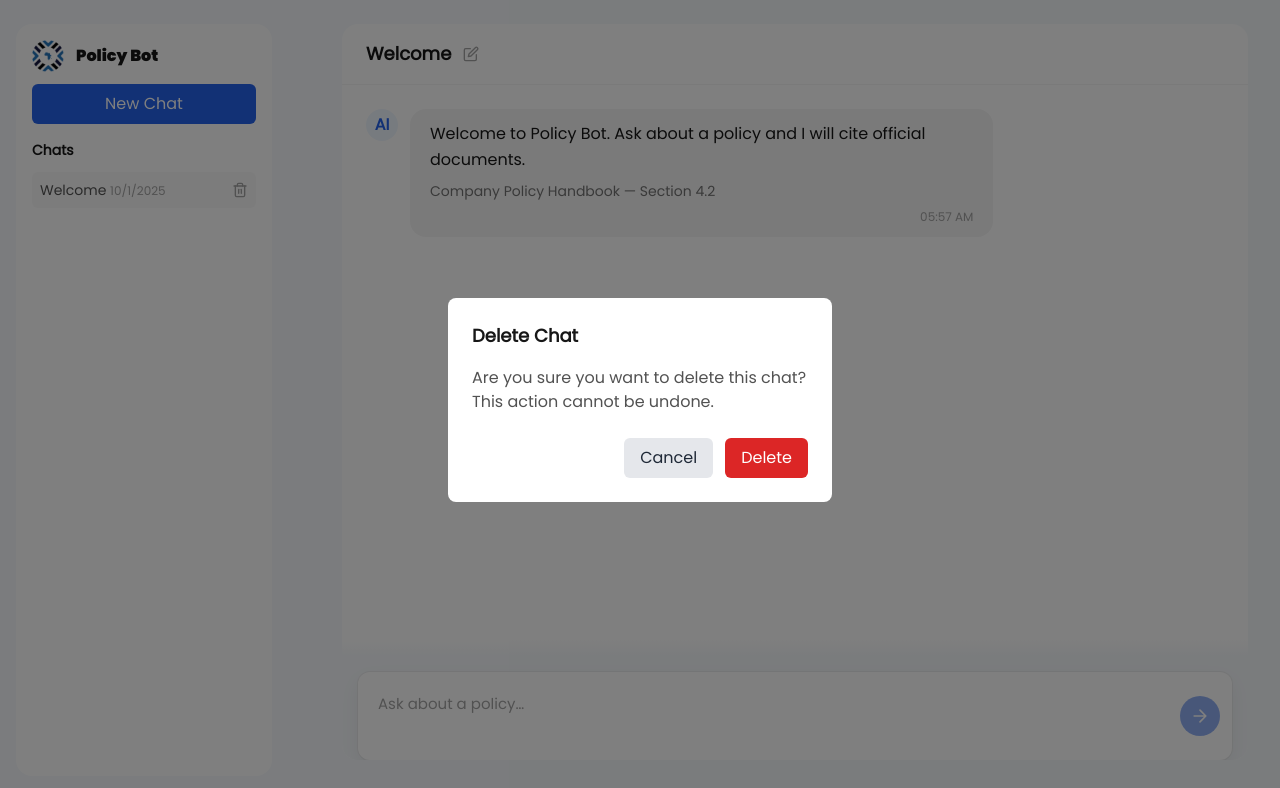
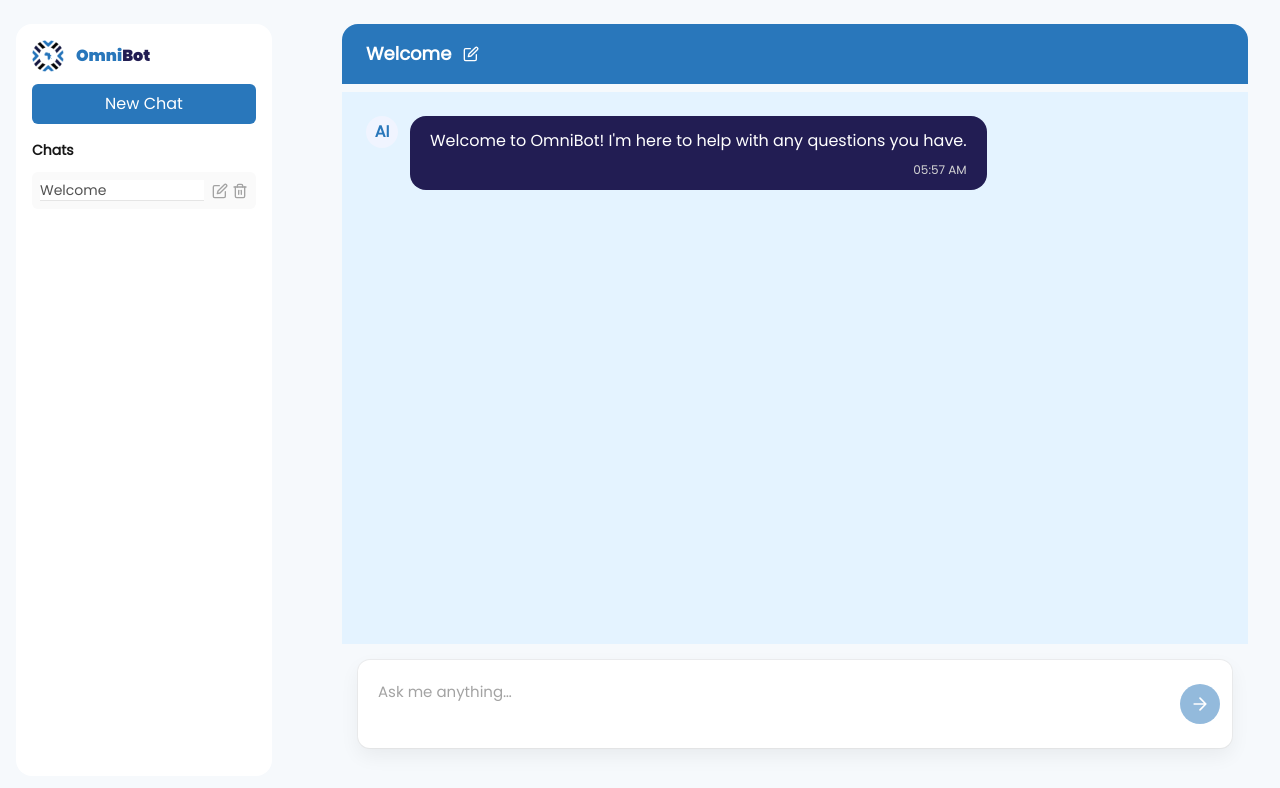
Before and after one commit to L-Ayim/PolicyBot, a React (Vite) app in the folder policybot-web/: page / in a window 1280 px wide. Both pictures are taken after a click on the button 240 px from the left and 190 px from the top of the page. Shown: the top 788 px of the page. Built offline with nearby package versions, Linux system fonts and the light colour scheme.

Commit message:
Update title and welcome message in Chat component; enhance UI elements for OmniBot branding

```diff
--- a/policybot-web/index.html
+++ b/policybot-web/index.html
@@ -3,7 +3,7 @@
   <head>
     <meta charset="UTF-8" />
     <meta name="viewport" content="width=device-width, initial-scale=1.0" />
-    <title>Policy Bot</title>
+    <title>OmniBot</title>
   </head>
   <body>
     <div id="root"></div>
--- a/policybot-web/src/pages/Chat.tsx
+++ b/policybot-web/src/pages/Chat.tsx
@@ -31,7 +31,7 @@ export default function Chat() {
           ];
         }
       }
-    } catch (e) {}
+    } catch {}
     const seed: Session = {
       id: uuidv4(),
       title: "Welcome",
@@ -40,11 +40,7 @@ export default function Chat() {
         {
           id: uuidv4(),
           role: "assistant",
-          content:
-            "Welcome to Policy Bot. Ask about a policy and I will cite official documents.",
-          citations: [
-            { title: "Company Policy Handbook", sectionOrPage: "Section 4.2" },
-          ],
+          content: "Welcome to OmniBot! I'm here to help with any questions you have.",
           createdAt: Date.now(),
         },
       ],
@@ -68,7 +64,7 @@ export default function Chat() {
         if (Array.isArray(parsed.sessions) && parsed.sessions.length > 0)
           return parsed.sessions[0].id;
       }
-    } catch (e) {}
+    } catch {}
     return null;
   });
 
@@ -83,6 +79,8 @@ export default function Chat() {
   const [titleDraft, setTitleDraft] = useState("");
   const [showDeleteModal, setShowDeleteModal] = useState(false);
   const [sessionToDelete, setSessionToDelete] = useState<string | null>(null);
+  const [editingSessionId, setEditingSessionId] = useState<string | null>(null);
+  const [sidebarTitleDraft, setSidebarTitleDraft] = useState("");
   const listRef = useRef<HTMLDivElement | null>(null);
   const taRef = useRef<HTMLTextAreaElement | null>(null);
 
@@ -132,7 +130,7 @@ export default function Chat() {
         activeSessionId,
       };
       localStorage.setItem(STORAGE_KEY, JSON.stringify(persist));
-    } catch (e) {}
+    } catch {}
   }, [sessions, activeSessionId]);
 
   useEffect(() => {
@@ -141,24 +139,120 @@ export default function Chat() {
   }, [sessions, activeSessionId]);
 
   function sendMessage() {
-    if (!input.trim() || isSending) return;
-    if (!activeSessionId) return;
+    if (!input.trim() || isSending || !activeSessionId) return;
+
     setIsSending(true);
+
     const userMsg: ChatMessage = {
       id: uuidv4(),
       role: "user",
       content: input.trim(),
       createdAt: Date.now(),
     };
+
+    const active = sessions.find((s) => s.id === activeSessionId);
+    if (!active) {
+      setIsSending(false);
+      return;
+    }
+
+    const nextMessages = [...active.messages, userMsg];
+    const nextSessions = sessions.map((s) =>
+      s.id === activeSessionId ? { ...s, messages: nextMessages } : s
+    );
+
+    setSessions(nextSessions);
+    setInput("");
+
+    const messages = [
+      { role: "system", content: "You are OmniBot, a helpful assistant." },
+      ...nextMessages.slice(-10).map((m) => ({
+        role: m.role,
+        content: m.content,
+      })),
+    ];
+
+    fetch("http://localhost:11434/api/chat", {
+      method: "POST",
+      headers: { "Content-Type": "application/json" },
+      body: JSON.stringify({
+        model: "llama3.2:1b",
+        messages,
+        stream: true,
+      }),
+    })
+      .then(async (res) => {
+        const reader = res.body!.getReader();
+        const decoder = new TextDecoder();
+        let accumulated = "";
+        const reply: ChatMessage = {
+          id: uuidv4(),
+          role: "assistant",
+          content: "",
+          createdAt: Date.now(),
+        };
         setSessions((prev) =>
           prev.map((s) =>
             s.id === activeSessionId
-          ? { ...s, messages: [...s.messages, userMsg] }
+              ? { ...s, messages: [...s.messages, reply] }
               : s
           )
         );
-    setInput("");
-    setTimeout(() => {
+        try {
+          while (true) {
+            const { done, value } = await reader.read();
+            if (done) break;
+            const chunk = decoder.decode(value, { stream: true });
+            const lines = chunk.split("\n");
+            for (const line of lines) {
+              if (line.trim()) {
+                try {
+                  const data = JSON.parse(line);
+                  if (data.message?.content) {
+                    accumulated += data.message.content;
+                    setSessions((prev) =>
+                      prev.map((s) =>
+                        s.id === activeSessionId
+                          ? {
+                              ...s,
+                              messages: s.messages.map((m) =>
+                                m.id === reply.id
+                                  ? { ...m, content: accumulated }
+                                  : m
+                              ),
+                            }
+                          : s
+                      )
+                    );
+                  }
+                } catch {
+                  // ignore partial JSON
+                }
+              }
+            }
+          }
+        } catch (err) {
+          console.error("Streaming error:", err);
+          setSessions((prev) =>
+            prev.map((s) =>
+              s.id === activeSessionId
+                ? {
+                    ...s,
+                    messages: s.messages.map((m) =>
+                      m.id === reply.id
+                        ? { ...m, content: `Echo: ${userMsg.content}` }
+                        : m
+                    ),
+                  }
+                : s
+            )
+          );
+        } finally {
+          setIsSending(false);
+        }
+      })
+      .catch((err) => {
+        console.error("Ollama error:", err);
         const reply: ChatMessage = {
           id: uuidv4(),
           role: "assistant",
@@ -173,7 +267,7 @@ export default function Chat() {
           )
         );
         setIsSending(false);
-    }, 450);
+      });
   }
 
   function newChat() {
@@ -197,7 +291,7 @@ export default function Chat() {
 
   return (
     <div className="min-h-screen bg-[#f6f9fc] text-neutral-900">
-      <main className="pt-6 container mx-auto px-4 sm:px-6 lg:px-8 overflow-hidden">
+      <main className="pt-6 pb-6 container mx-auto px-4 sm:px-6 lg:px-8">
         <div className="grid grid-cols-1 lg:grid-cols-12 gap-6">
           {/* Sidebar */}
           <aside className="hidden lg:block fixed left-4 top-6 w-64 h-[calc(100vh-3rem)]">
@@ -209,11 +303,14 @@ export default function Chat() {
                     alt="Omni"
                     className="w-8 h-8"
                   />
-                  <div className="omni-title">Policy Bot</div>
+                  <div className="omni-title">
+                    <span style={{ color: "#2977BB" }}>Omni</span>
+                    <span style={{ color: "#221D53" }}>Bot</span>
+                  </div>
                 </div>
                 <button
                   onClick={newChat}
-                  className="mt-3 w-full bg-blue-600 text-white py-2 rounded-md focus:outline-none focus-visible:ring-2 focus-visible:ring-blue-500"
+                  className="mt-3 w-full bg-[#2977BB] text-white py-2 rounded-md focus:outline-none focus-visible:ring-2 focus-visible:ring-[#2977BB]"
                 >
                   New Chat
                 </button>
@@ -228,8 +325,48 @@ export default function Chat() {
                         s.id === activeSessionId ? "bg-neutral-50" : ""
                       }`}
                     >
+                      <div className="flex-1 min-w-0">
+                        {editingSessionId === s.id ? (
+                          <input
+                            value={sidebarTitleDraft}
+                            onChange={(e) =>
+                              setSidebarTitleDraft(e.target.value)
+                            }
+                            onBlur={() => {
+                              setSessions((prev) =>
+                                prev.map((sess) =>
+                                  sess.id === s.id
+                                    ? {
+                                        ...sess,
+                                        title: sidebarTitleDraft || "New chat",
+                                      }
+                                    : sess
+                                )
+                              );
+                              setEditingSessionId(null);
+                            }}
+                            onKeyDown={(e) => {
+                              if (e.key === "Enter") {
+                                setSessions((prev) =>
+                                  prev.map((sess) =>
+                                    sess.id === s.id
+                                      ? {
+                                          ...sess,
+                                          title:
+                                            sidebarTitleDraft || "New chat",
+                                        }
+                                      : sess
+                                  )
+                                );
+                                setEditingSessionId(null);
+                              }
+                            }}
+                            className="border-b border-neutral-200 text-sm focus:outline-none w-full"
+                            onClick={(e) => e.stopPropagation()}
+                          />
+                        ) : (
                           <button
-                        className="text-left w-full text-sm"
+                            className="text-left w-full text-sm truncate"
                             onClick={() => setActiveSessionId(s.id)}
                           >
                             {s.title}{" "}
@@ -237,17 +374,32 @@ export default function Chat() {
                               {new Date(s.createdAt).toLocaleDateString()}
                             </span>
                           </button>
+                        )}
+                      </div>
+                      <div className="flex items-center gap-1 ml-2">
+                        <button
+                          onClick={(e) => {
+                            e.stopPropagation();
+                            setEditingSessionId(s.id);
+                            setSidebarTitleDraft(s.title);
+                          }}
+                          className="shrink-0 text-neutral-400 hover:text-[#2977BB] focus:outline-none"
+                          aria-label={`Edit ${s.title}`}
+                        >
+                          <Edit size={16} />
+                        </button>
                         <button
                           onClick={(e) => {
                             e.stopPropagation();
                             setSessionToDelete(s.id);
                             setShowDeleteModal(true);
                           }}
-                        className="ml-2 shrink-0 text-neutral-400 hover:text-red-600 focus:outline-none"
+                          className="shrink-0 text-neutral-400 hover:text-red-600 focus:outline-none"
                           aria-label={`Delete ${s.title}`}
                         >
                           <Trash2 size={16} />
                         </button>
+                      </div>
                     </div>
                   ))}
                 </div>
@@ -257,10 +409,8 @@ export default function Chat() {
 
           {/* Chat */}
           <section className="lg:col-span-9 lg:col-start-4">
-            <div className="bg-white rounded-2xl h-[calc(100vh-4rem)] grid grid-rows-[auto,1fr,auto] overflow-hidden">
             {/* Header */}
-              <div className="px-6 py-4 border-b border-neutral-100 flex items-center justify-between">
-                <div>
+            <div className="bg-[#2977BB] text-white rounded-t-2xl px-6 py-4 flex items-center justify-between mb-2">
               <div className="flex items-center gap-3">
                 {editingTitle ? (
                   <input
@@ -292,26 +442,34 @@ export default function Chat() {
                   />
                 ) : (
                   <div className="text-lg font-semibold">
-                        {sessions.find((s) => s.id === activeSessionId)
-                          ?.title ?? "Live Chat"}
+                    {sessions.find((s) => s.id === activeSessionId)?.title ??
+                      "Live Chat"}
                   </div>
                 )}
                 <button
                   onClick={() => setEditingTitle((v) => !v)}
-                      className="text-neutral-400 hover:text-neutral-600 focus:outline-none"
+                  className="text-white hover:text-neutral-200 focus:outline-none"
                   aria-label="Edit session title"
                 >
                   <Edit size={16} />
                 </button>
               </div>
             </div>
-              </div>
 
-              {/* Messages (safe padding + subtle bottom fade) */}
+            {/* Chat area */}
+            <div className="bg-[#E4F3FF] rounded-b-2xl h-[calc(100vh-8rem)] grid grid-rows-[1fr,auto] mb-2">
+              {/* Messages */}
               <div
-                className="relative overflow-y-auto p-6 pb-28 overscroll-contain"
+                className="relative overflow-y-auto p-6 pb-32 overscroll-contain"
                 ref={listRef}
                 aria-live="polite"
+                // OPTIONAL masked fade (keeps content interactive):
+                // style={{
+                //   WebkitMaskImage:
+                //     "linear-gradient(to bottom, black 85%, transparent 100%)",
+                //   maskImage:
+                //     "linear-gradient(to bottom, black 85%, transparent 100%)",
+                // }}
               >
                 <div className="space-y-6">
                   {(() => {
@@ -330,7 +488,7 @@ export default function Chat() {
                       >
                         {m.role === "assistant" && (
                           <div className="flex items-start mr-3">
-                            <div className="w-8 h-8 rounded-full bg-blue-50 flex items-center justify-center text-blue-600 font-semibold">
+                            <div className="w-8 h-8 rounded-full bg-[#f0f4ff] flex items-center justify-center text-[#2977BB] font-semibold">
                               AI
                             </div>
                           </div>
@@ -338,14 +496,14 @@ export default function Chat() {
                         <div
                           className={`${
                             m.role === "assistant"
-                              ? "bg-neutral-100 text-neutral-900"
-                              : "bg-blue-600 text-white"
+                              ? "bg-[#221D53] text-white"
+                              : "bg-[#2977BB] text-white"
                           } px-5 py-3 rounded-2xl break-words leading-relaxed`}
                           style={{ maxWidth: "68%" }}
                         >
                           <div className="whitespace-pre-wrap">{m.content}</div>
                           {m.role === "assistant" && (m as any).citations && (
-                            <div className="mt-2 text-sm text-neutral-500">
+                            <div className="mt-2 text-sm text-neutral-300">
                               {(m as any).citations.map((c: any, i: number) => (
                                 <div key={i}>
                                   {c.title} — {c.sectionOrPage}
@@ -353,7 +511,7 @@ export default function Chat() {
                               ))}
                             </div>
                           )}
-                          <div className="text-xs text-neutral-400 mt-2 text-right">
+                          <div className={`text-xs ${m.role === "assistant" ? "text-neutral-300" : "text-neutral-200"} mt-2 text-right`}>
                             {new Date(messagesTimestamp(m)).toLocaleTimeString(
                               [],
                               { hour: "2-digit", minute: "2-digit" }
@@ -362,7 +520,7 @@ export default function Chat() {
                         </div>
                         {m.role === "user" && (
                           <div className="flex items-start ml-3">
-                            <div className="w-8 h-8 rounded-full bg-blue-600 text-white flex items-center justify-center font-semibold">
+                            <div className="w-8 h-8 rounded-full bg-[#2977BB] text-white flex items-center justify-center font-semibold">
                               Y
                             </div>
                           </div>
@@ -371,27 +529,27 @@ export default function Chat() {
                     ));
                   })()}
                 </div>
-
-                {/* subtle seam fade */}
-                <div className="pointer-events-none absolute inset-x-0 bottom-0 h-8 bg-gradient-to-t from-[#f6f9fc] via-white to-transparent" />
+                {/* Removed the absolute white gradient overlay that caused the strip */}
               </div>
 
               {/* Composer Dock */}
-              <div className="bg-[#f6f9fc] p-4 safe-area-inset-b">
+              <div
+                className="bg-[#f6f9fc] p-4"
+                style={{ paddingBottom: "calc(1rem + env(safe-area-inset-bottom))" }}
+              >
                 <div className="max-w-4xl mx-auto">
-                  {/* Light-float pill: tiny shadow + thin ring on focus */}
                   <div
                     className="
                       relative rounded-xl bg-white
                       shadow-[0_1px_1px_rgba(0,0,0,0.04),0_8px_20px_rgba(0,0,0,0.06)]
                       ring-1 ring-neutral-200/60
-                      focus-within:ring-2 focus-within:ring-blue-500/30
+                      focus-within:ring-2 focus-within:ring-[#2977BB]/30
                     "
                   >
                     <div className="flex items-center gap-2 px-3 py-2">
                       <textarea
                         ref={taRef}
-                        aria-label="Ask about a policy"
+                        aria-label="Ask me anything"
                         className="
                           flex-1 resize-none bg-transparent
                           px-2 py-3
@@ -400,7 +558,7 @@ export default function Chat() {
                           focus:outline-none
                           max-h-[192px] min-h-[48px]
                         "
-                        placeholder="Ask about a policy…"
+                        placeholder="Ask me anything…"
                         value={input}
                         onChange={(e) => setInput(e.target.value)}
                         onKeyDown={(e) => {
@@ -417,10 +575,10 @@ export default function Chat() {
                         className="
                           shrink-0 grid place-items-center
                           w-10 h-10 rounded-full
-                          bg-blue-600 text-white
+                          bg-[#2977BB] text-white
                           disabled:opacity-50
                           transition-transform hover:scale-[1.03] active:scale-[0.98]
-                          focus:outline-none focus-visible:ring-2 focus-visible:ring-blue-500/40
+                          focus:outline-none focus-visible:ring-2 focus-visible:ring-[#2977BB]/40
                         "
                       >
                         <svg
@@ -440,19 +598,21 @@ export default function Chat() {
                       </button>
                     </div>
                   </div>
-
-                  {/* helper row removed */}
                 </div>
               </div>
             </div>
           </section>
         </div>
       </main>
+
       {showDeleteModal && (
         <div className="fixed inset-0 bg-black bg-opacity-50 flex items-center justify-center z-50">
           <div className="bg-white p-6 rounded-lg max-w-sm mx-4">
             <p className="text-lg font-semibold mb-4">Delete Chat</p>
-            <p className="text-neutral-600 mb-6">Are you sure you want to delete this chat? This action cannot be undone.</p>
+            <p className="text-neutral-600 mb-6">
+              Are you sure you want to delete this chat? This action cannot be
+              undone.
+            </p>
             <div className="flex justify-end gap-3">
               <button
                 onClick={() => setShowDeleteModal(false)}
```
Lines whose indentation alone changed are shown as unchanged.
